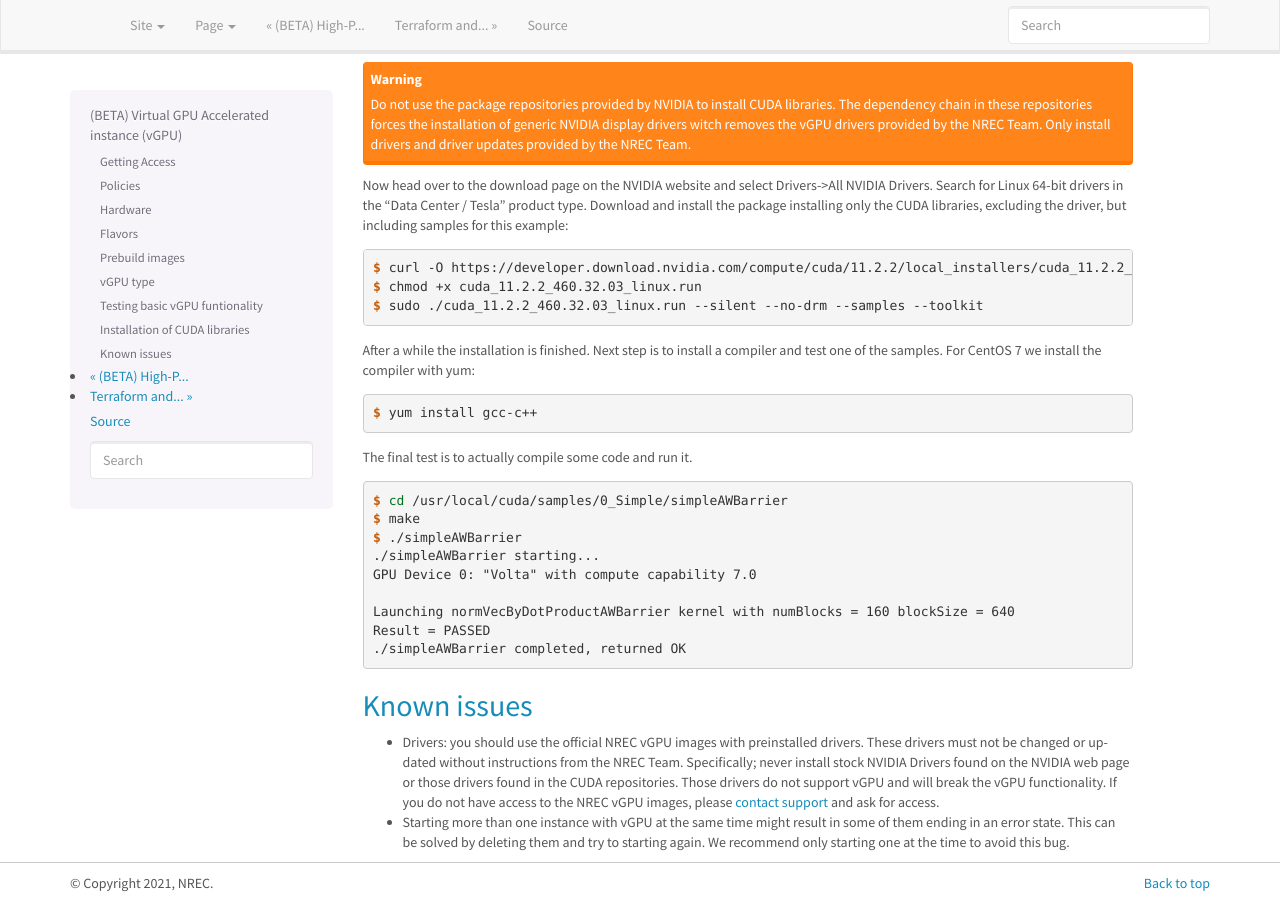
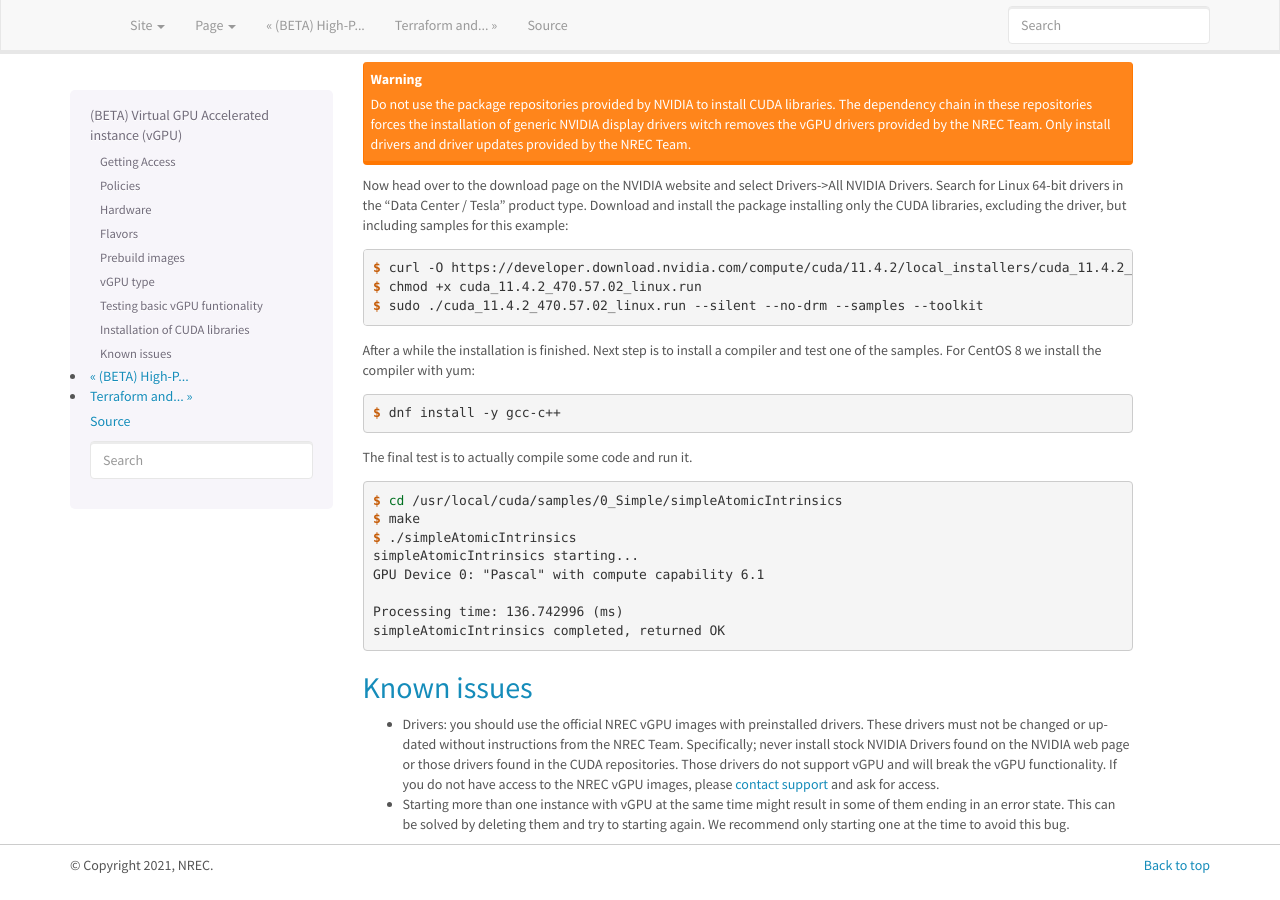
Before and after one commit to norcams/docs-enduser, a Sphinx documentation site: the page built from docs/vgpu.rst, in a window 1280 px wide and 900 px high, scrolled down 2418 px. Built offline with Sphinx 7.4.7, drawn with Linux system fonts in a browser that asks for light colours.

Commit message:
update cuda documentation

```diff
--- a/docs/vgpu.rst
+++ b/docs/vgpu.rst
@@ -164,30 +164,29 @@ but including samples for this example:
 
 .. code-block:: console
 
-  $ curl -O https://developer.download.nvidia.com/compute/cuda/11.2.2/local_installers/cuda_11.2.2_460.32.03_linux.run
-  $ chmod +x cuda_11.2.2_460.32.03_linux.run
-  $ sudo ./cuda_11.2.2_460.32.03_linux.run --silent --no-drm --samples --toolkit
+  $ curl -O https://developer.download.nvidia.com/compute/cuda/11.4.2/local_installers/cuda_11.4.2_470.57.02_linux.run
+  $ chmod +x cuda_11.4.2_470.57.02_linux.run
+  $ sudo ./cuda_11.4.2_470.57.02_linux.run --silent --no-drm --samples --toolkit
 
 After a while the installation is finished. Next step is to install a compiler
-and test one of the samples. For CentOS 7 we install the compiler with yum:
+and test one of the samples. For CentOS 8 we install the compiler with yum:
 
 .. code-block:: console
 
-  $ yum install gcc-c++
+  $ dnf install -y gcc-c++
 
 The final test is to actually compile some code and run it.
 
 .. code-block:: console
 
-  $ cd /usr/local/cuda/samples/0_Simple/simpleAWBarrier
+  $ cd /usr/local/cuda/samples/0_Simple/simpleAtomicIntrinsics
   $ make
-  $ ./simpleAWBarrier
-  ./simpleAWBarrier starting...
-  GPU Device 0: "Volta" with compute capability 7.0
+  $ ./simpleAtomicIntrinsics
+  simpleAtomicIntrinsics starting...
+  GPU Device 0: "Pascal" with compute capability 6.1
 
-  Launching normVecByDotProductAWBarrier kernel with numBlocks = 160 blockSize = 640
-  Result = PASSED
-  ./simpleAWBarrier completed, returned OK
+  Processing time: 136.742996 (ms)
+  simpleAtomicIntrinsics completed, returned OK
 
 
 Known issues
```
